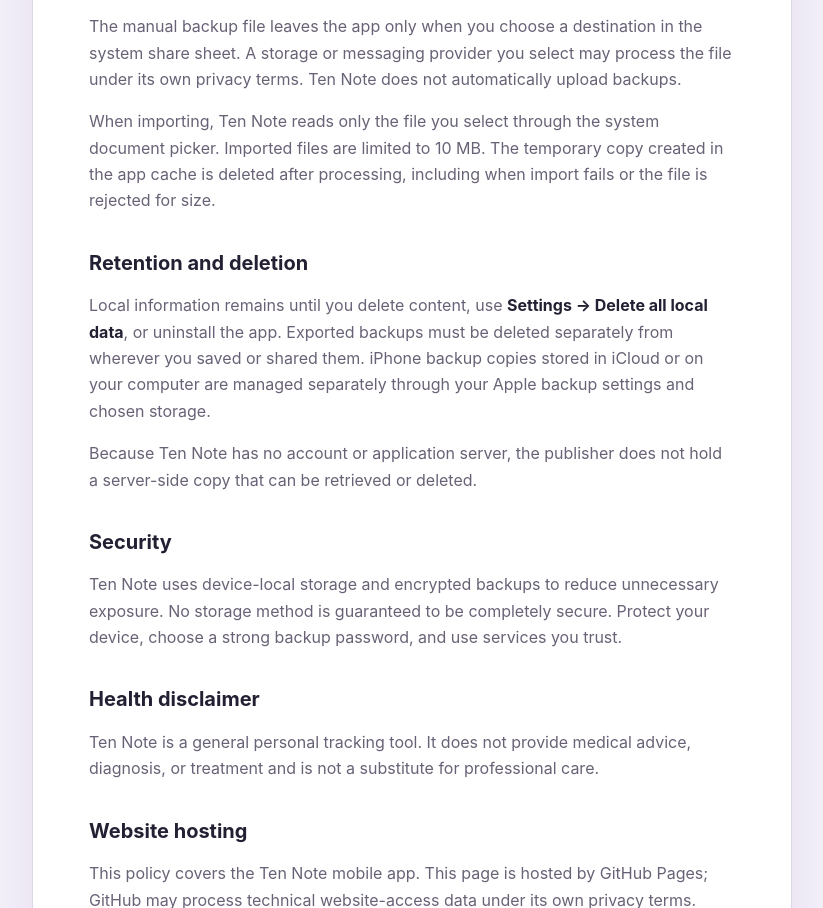
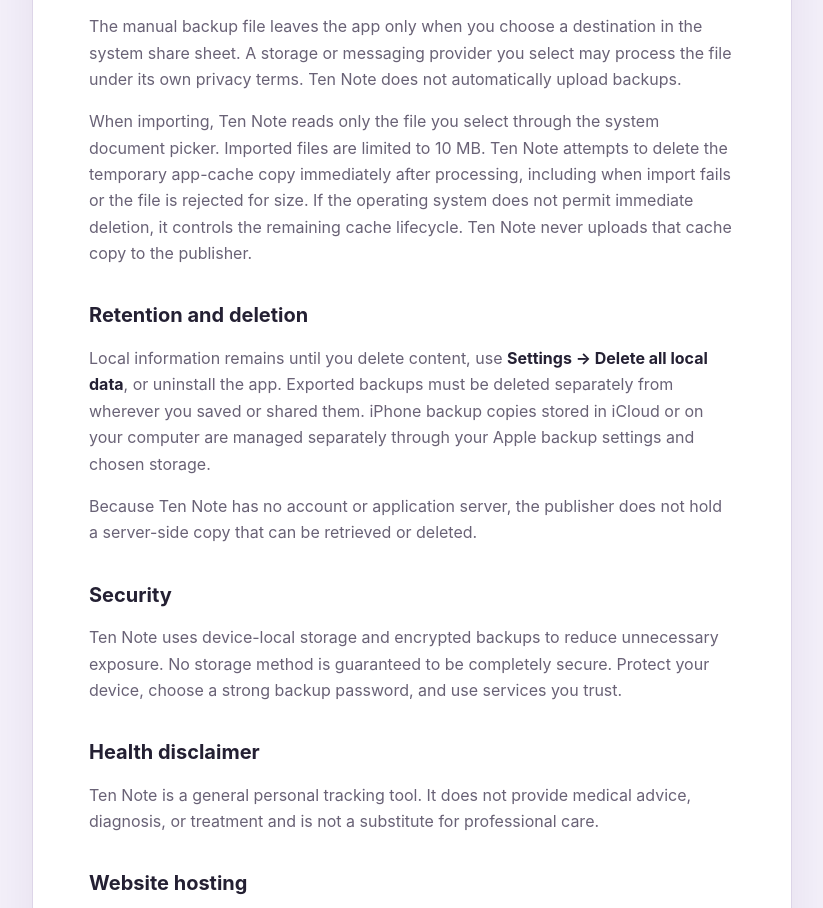
Before and after one commit to erenavar/ten-note-pages, a plain HTML site: page privacy/index.html in a window 1280 px wide. Shown: the part 1113-2021 px from the top of the page, without its empty margins (228-1051 px from the left). Drawn offline with Linux system fonts and the light colour scheme.

Commit message:
docs: clarify cache cleanup behavior

```diff
--- a/privacy/index.html
+++ b/privacy/index.html
@@ -33,7 +33,7 @@
     <h2>Backups and sharing</h2>
     <p>You may create an encrypted <code>.tennote</code> backup. The file is encrypted on your device using AES-256-GCM with a key derived from your password. Ten Note does not store or recover that password. Creating a new backup requires at least 10 characters. Backups created by earlier versions under the previous six-character minimum remain importable with their original password.</p>
     <p>The manual backup file leaves the app only when you choose a destination in the system share sheet. A storage or messaging provider you select may process the file under its own privacy terms. Ten Note does not automatically upload backups.</p>
-    <p>When importing, Ten Note reads only the file you select through the system document picker. Imported files are limited to 10 MB. The temporary copy created in the app cache is deleted after processing, including when import fails or the file is rejected for size.</p>
+    <p>When importing, Ten Note reads only the file you select through the system document picker. Imported files are limited to 10 MB. Ten Note attempts to delete the temporary app-cache copy immediately after processing, including when import fails or the file is rejected for size. If the operating system does not permit immediate deletion, it controls the remaining cache lifecycle. Ten Note never uploads that cache copy to the publisher.</p>
 
     <h2>Retention and deletion</h2>
     <p>Local information remains until you delete content, use <strong>Settings → Delete all local data</strong>, or uninstall the app. Exported backups must be deleted separately from wherever you saved or shared them. iPhone backup copies stored in iCloud or on your computer are managed separately through your Apple backup settings and chosen storage.</p>
```
